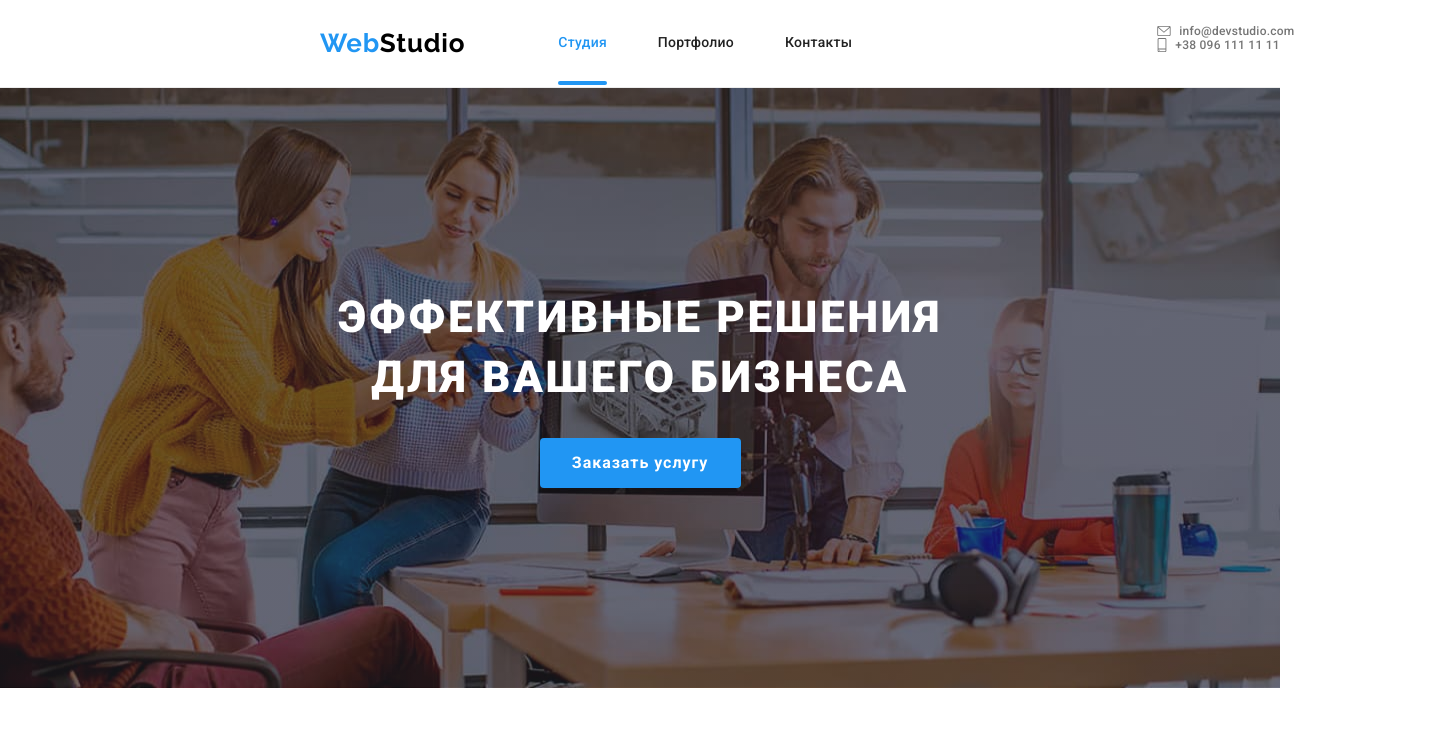
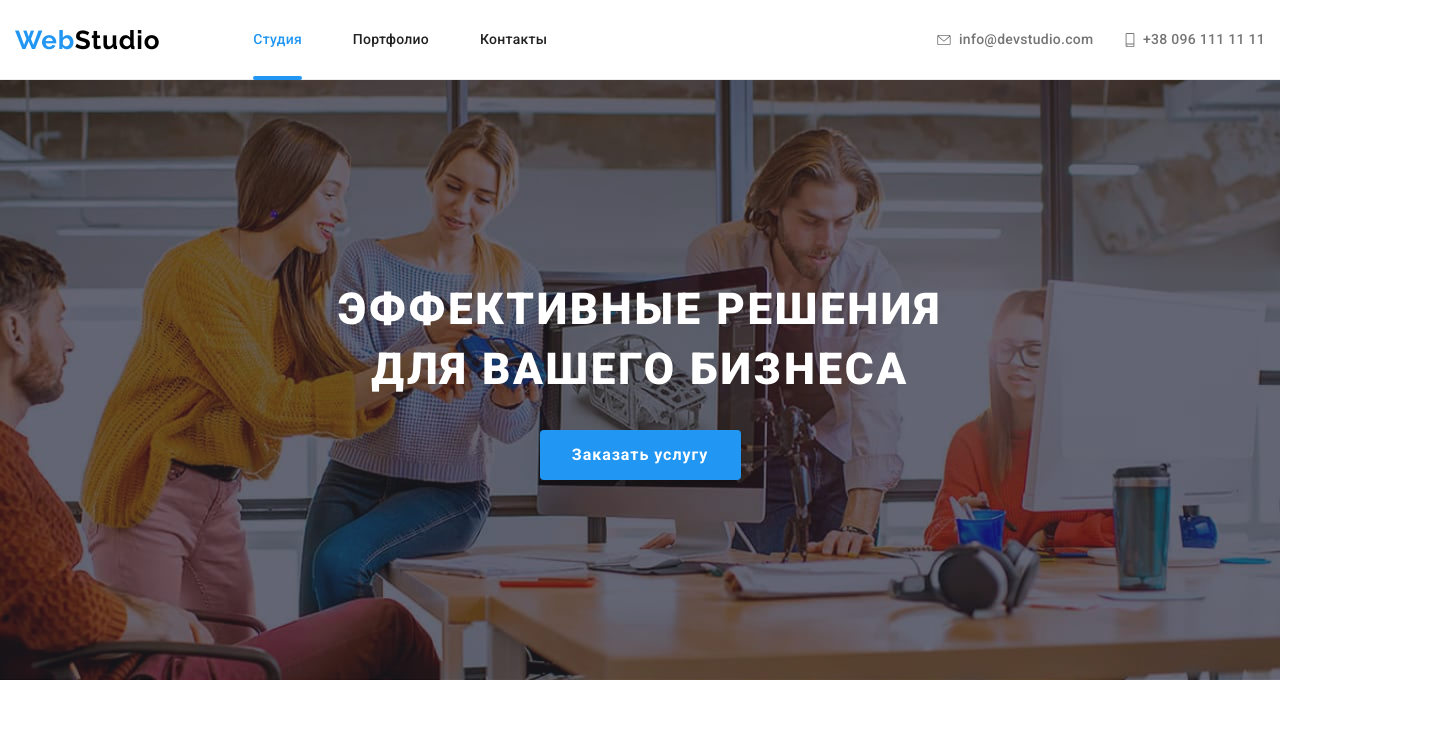
Before and after one commit to Nataliia-Nazarko/goit-markup-hw-08, a plain HTML site: page index.html in a window 1280 px wide. Shown: the top 737 px of the page, 1444 px wide, since content can reach past the window. Drawn offline with nearby package versions, Linux system fonts and the light colour scheme; files that its build step writes are made by us from their sources.

Commit message:
header-finisch

```diff
--- a/index.html
+++ b/index.html
@@ -19,7 +19,6 @@
         <!--Шапка сайта-->
         <header class="header container">
             <div class="header__part flex">
-                <div class="header__mobile flex">
                 <a href="/" class="logo">Web<span class="header__logo">Studio</span></a>
 
                 <button class="header__button flex">
@@ -27,7 +26,6 @@
                         <use href="./images/icons.svg#icon-burger">
                     </svg>
                 </button>
-                </div>
 
                 <nav class="nav">
                     <ul class="nav__list flex">
@@ -36,8 +34,7 @@
                         <li><a href="" class="nav__link">Контакты</a></li>
                     </ul>
                 </nav>
-
-
+                <div class="header-box">
                     <ul class="header__kontakt">
                         <li>
                             <a href="mailto:info@devstudio.com" class="header__link"><svg class="header__icon" width="14" height="10">
@@ -50,7 +47,7 @@
                                 </use></svg>+38 096 111 11 11</a>
                         </li>
                     </ul>
-
+                </div>
             </div>
         </header>
 
--- a/sass/components/_header.scss
+++ b/sass/components/_header.scss
@@ -13,24 +13,15 @@
 }
 
 .header__part {
+  position: relative;
   justify-content: flex-start;
   padding-top: 16px;
   padding-bottom: 16px;
 
   @media screen and (min-width: $tablet) {
-    padding-top: 26px;
-    padding-bottom: 26px;
+    padding-top: 21px;
+    padding-bottom: 20px;
   }
-
-  @media screen and (min-width: $desktop) {
-    padding-top: 24px;
-    padding-bottom: 25px;
-  }
-}
-
-.header__mobile {
-  width: 100%;
-  justify-content: space-between;
 }
 
 .header__logo {
@@ -40,6 +31,9 @@
 /* Header button */
 
 .header__button {
+  position: absolute;
+  top: 22px;
+  right: 7px;
   background-color: transparent;
   border: none;
   display: flex;
@@ -64,29 +58,38 @@
 }
 
 /* Header kontakt */
+.header-box {
+  position: relative;
+  height: 38px;
+  width: 100%;
+}
 
 .header__kontakt {
   display: none;
 
   @media screen and (min-width: $tablet) {
+    position: absolute;
+    top: 0;
+    right: 0;
     display: flex;
-    height: 38px;
     flex-direction: column;
     align-content: flex-start;
-    align-content: space-between;
-    width: 100%;
-    margin-left: 84px;
   }
 
   @media screen and (min-width: $desktop) {
-    margin-left: 305px;
+    position: absolute;
+    top: 11px;
+    right: 0;
+    width: 328px;
+    display: flex;
+    flex-direction: row;
+    align-items: center;
+    justify-content: space-between;
   }
 }
 
 .header__link {
   @include linkstyle();
-  font-size: 12px;
-  line-height: 1.17;
   color: $primary-text-color;
   display: flex;
   align-items: center;
@@ -101,6 +104,18 @@
     fill: $accent-color;
     cursor: pointer;
   }
+
+  @media screen and (min-width: $tablet) {
+    font-size: 12px;
+    line-height: 1.17;
+    margin-bottom: 10px;
+  }
+
+  @media screen and (min-width: $desktop) {
+    font-size: 14px;
+    line-height: 1.14;
+    margin-bottom: 0;
+  }
 }
 
 /* Header icons */
--- a/sass/components/_logo.scss
+++ b/sass/components/_logo.scss
@@ -12,7 +12,6 @@
   text-decoration: none;
 
   @media screen and (min-width: $desktop) {
-    margin-left: 305px;
     font-size: 26px;
     line-height: 1.19;
   }
--- a/sass/components/_site-nav.scss
+++ b/sass/components/_site-nav.scss
@@ -41,7 +41,7 @@
     background: $accent-color;
     border-radius: 2px;
     position: absolute;
-    top: 50px;
+    top: 48px;
     right: 0;
   }
 }
```
Also changed, not shown: css/main.css, css/main.min.css, css/profile.css, css/profile.min.css, 4 other files. Lines whose indentation alone changed are shown as unchanged.
